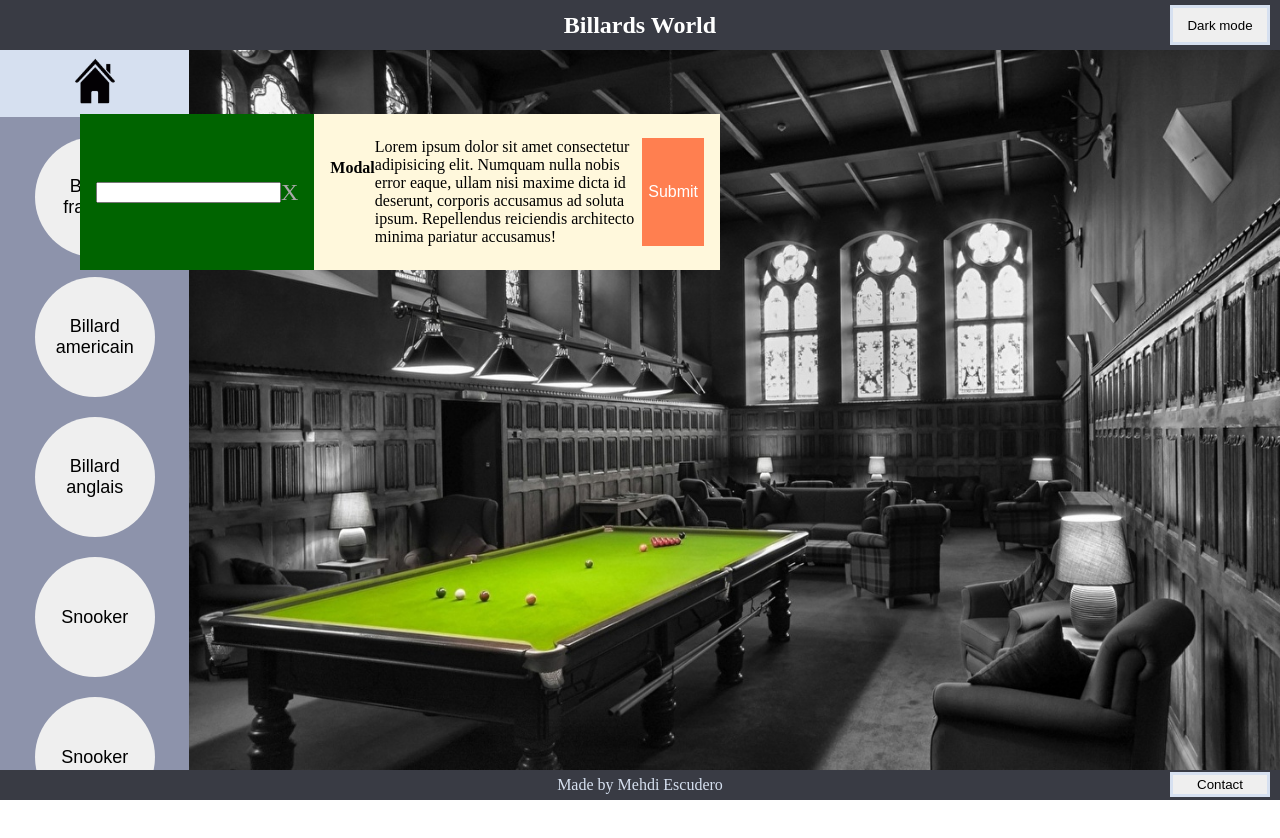
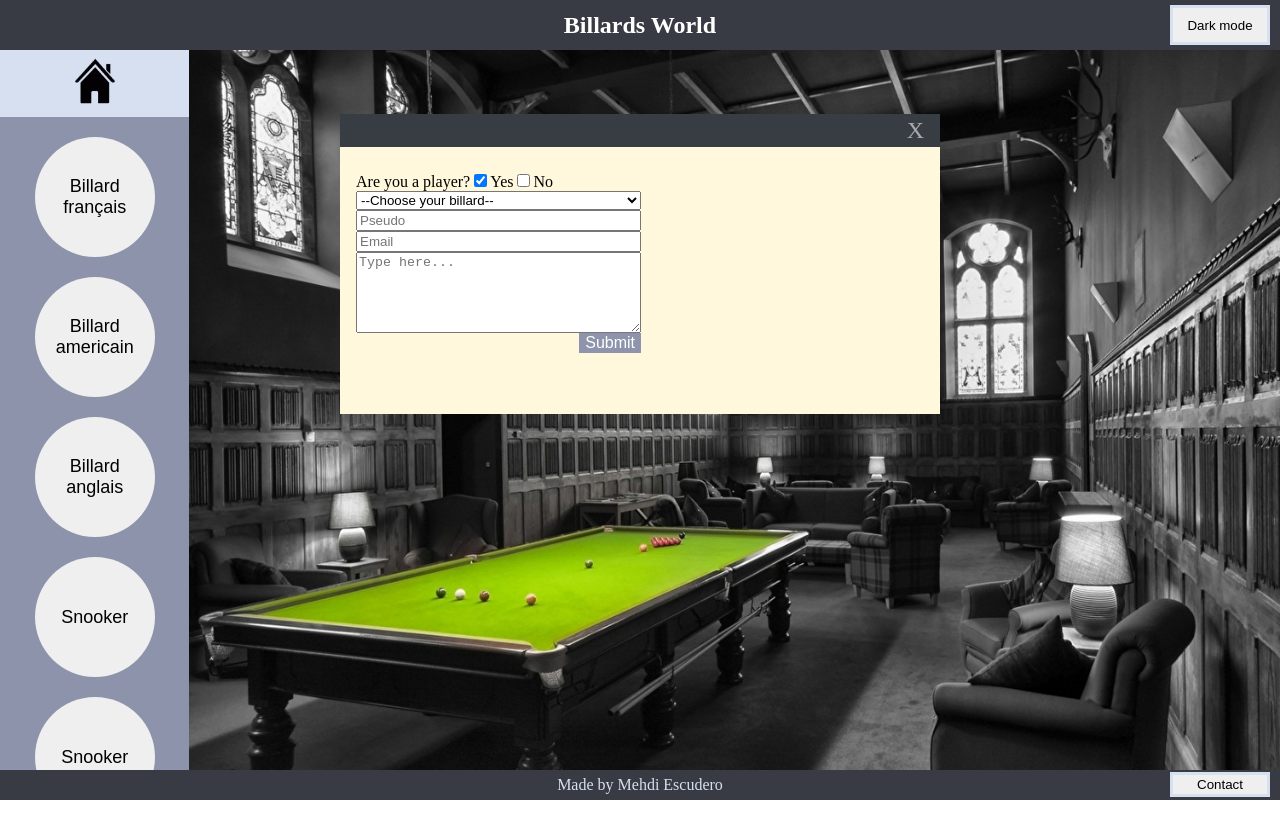
Before and after one commit to MehdiEscudero/billard-demo, a React (Create React App) app: page / in a window 1280 px wide. Both pictures are taken after a click on the button "Contact". Shown: the top 838 px of the page. Before the commit the page ends 800 px from the top, so only its background shows below. Built offline with nearby package versions, Linux system fonts and the light colour scheme.

Commit message:
travail sur le css du modal

```diff
--- a/src/components/modal/Modal.js
+++ b/src/components/modal/Modal.js
@@ -7,23 +7,48 @@ class Modal extends React.Component {
       <div className="modal">
         <div className="modal-wrapper">
           <div className="modal-header">
-            <div>
-              <input type="text" name="Pseudo" />
-            </div>
             <span className="close-modal-btn">X</span>
           </div>
           <div className="modal-content">
             <div className="modal-body">
-              <h4>Modal</h4>
-              <div className="modal-p">
-                Lorem ipsum dolor sit amet consectetur adipisicing elit. Numquam
-                nulla nobis error eaque, ullam nisi maxime dicta id deserunt,
-                corporis accusamus ad soluta ipsum. Repellendus reiciendis
-                architecto minima pariatur accusamus!
+              <span>
+                Are you a player?
+                <input type="checkbox" id="yes" name="no" checked />
+                <label for="yes">Yes</label>
+                <input type="checkbox" id="no" name="no" />
+                <label for="no">No</label>
+              </span>
+
+              <select name="billards" id="billard-select">
+                <option value="">--Choose your billard--</option>
+                <option value="francais">Français</option>
+                <option value="americain">Americain</option>
+                <option value="anglais">Anglais</option>
+                <option value="snooker">Snooker</option>
+              </select>
+
+              <input
+                type="pseudo"
+                id="pseudo"
+                name="pseudo"
+                placeholder="Pseudo"
+              ></input>
+              <input
+                type="email"
+                id="email"
+                name="email"
+                placeholder="Email"
+              ></input>
+              <textarea
+                id="comment"
+                name="comment"
+                placeholder="Type here..."
+                rows="5"
+                cols="33"
+              ></textarea>
+              <div className="modal-footer">
+                <button className="btn-submit">Submit</button>
               </div>
-            </div>
-            <div className="modal-footer">
-              <button className="btn-submit">Submit</button>
             </div>
           </div>
         </div>
--- a/src/components/modal/modal.css
+++ b/src/components/modal/modal.css
@@ -1,4 +1,6 @@
 .modal {
+  height: 100%;
+  width: 100%;
   z-index: 1;
   position: absolute;
   top: auto;
@@ -10,17 +12,20 @@
 .modal-wrapper {
   background: cornsilk;
   width: 80%;
-  max-width: 800px;
+  max-width: 600px;
   margin: 4rem auto;
+  flex-direction: column;
+  height: 300px;
 }
 
 .modal-header {
-  background: darkgreen;
+  background: #383c43;
+  height: 1px;
   color: darkgrey;
   padding: 1rem;
   display: flex;
+  justify-content: flex-end;
   align-items: center;
-  justify-content: space-between;
 }
 
 .modal-header span {
@@ -30,10 +35,12 @@
 
 .modal-content {
   padding: 1.5rem 1rem;
+  width: 500px;
 }
 
-.moadal-body {
+.modal-body {
   margin-bottom: 1rem;
+  flex-direction: column;
 }
 
 .moadal-body h4 {
@@ -54,7 +61,7 @@
   font-size: 1rem;
   margin-left: auto;
   padding: 0.5 rem 1.8rem;
-  background: coral;
+  background: #8d94ab;
   color: #ffffff;
   border: none;
   outline: none;
```
Also changed, not shown: home-page.png (added).
